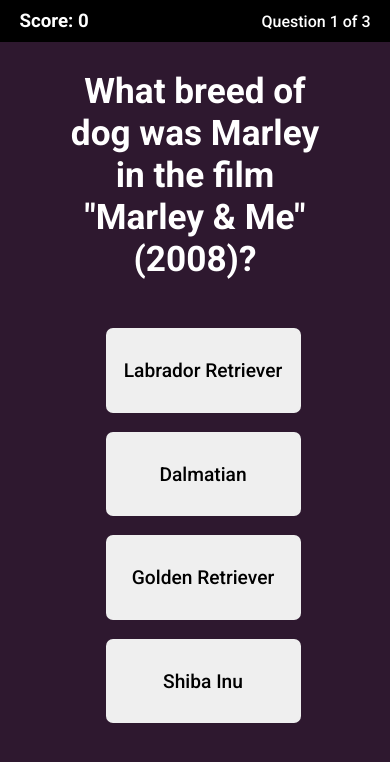
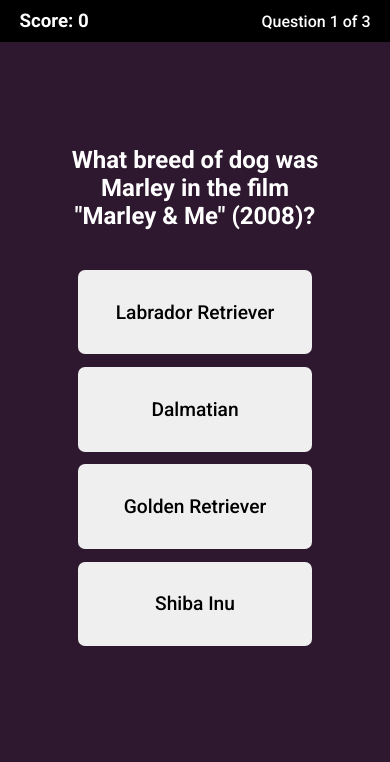
Before and after one commit to richhard6/QA-game, a plain HTML site: page game.html in a window 390 px wide. Drawn offline with Linux system fonts and the light colour scheme.

Commit message:
fixed some styles and variables name

```diff
--- a/game.html
+++ b/game.html
@@ -10,8 +10,6 @@
 
   <body>
     <main>
-      <section>
-
       <div id="top">
         <h3 class="score">Score: 0</h3>
 
@@ -21,17 +19,13 @@
       <progress id="timer" value="30" max="30"></progress>
 
       <div class="question-answer-container">
-
         <h2 class="question"></h2>
         <div class="answers-container"></div>
-
       </div>
 
       <div class="next-button-container">
         <button class="next-button hide">Next</button>
       </div>
-
-      </section>
     </main>
 
     <script src="./scripts/app.js"></script>
--- a/scripts/app.js
+++ b/scripts/app.js
@@ -21,21 +21,21 @@
 
 // --------------------------- QuerySelector ------------------------------------//
 
-const questionDOM = document.querySelector('.question');
+const question = document.querySelector('.question');
 
-const sectionDOM = document.querySelector('section');
+const main = document.querySelector('main');
 
-const answersDOM = document.querySelector('.answers-container');
+const answersContainer = document.querySelector('.answers-container');
 
 const scoreDOM = document.querySelector('.score');
 
 const nextButton = document.querySelector('.next-button');
 
-const questionNumberDOM = document.querySelector('.question-number');
+const questionNumber = document.querySelector('.question-number');
 
 const timerBar = document.querySelector('#timer');
 
-const QAContainerDOM = document.querySelector('.question-answer-container');
+const QAContainer = document.querySelector('.question-answer-container');
 
 // ----------------------------------------------------------------------//
 
@@ -45,7 +45,7 @@
   questionCounter++;
   nextButton.classList.add('hide');
 
-  QAContainerDOM.classList.remove('question-answer-container');
+  QAContainer.classList.remove('question-answer-container');
   nextButton.classList.remove('next-button-show');
 
   answered = false;
@@ -88,8 +88,8 @@
 
 //  Borra el contenido de la pregunta y respuesta
 const clearScreen = () => {
-  questionDOM.textContent = '';
-  answersDOM.innerHTML = '';
+  question.textContent = '';
+  answersContainer.innerHTML = '';
 };
 
 //  Renderiza pregunta
@@ -101,8 +101,8 @@
     timerBar.classList.add('hide');
   }
 
-  QAContainerDOM.classList.add('question-answer-container');
-  questionNumberDOM.textContent = `Question ${questionCounter + 1} of  ${
+  QAContainer.classList.add('question-answer-container');
+  questionNumber.textContent = `Question ${questionCounter + 1} of  ${
     data.length
   }`;
 
@@ -114,7 +114,7 @@
 
     //  Limpiamos pantalla y mostramos la pregunta
     clearScreen();
-    questionDOM.textContent = currentQuestion.question;
+    question.textContent = currentQuestion.question;
 
     //  Recorremos el array de respuestas
     for (let i = 0; i < currentQuestion.answers.length; i++) {
@@ -124,7 +124,7 @@
 
       button.classList.add('btn');
 
-      answersDOM.append(button);
+      answersContainer.append(button);
 
       button.addEventListener('click', (e) =>
         checkAnswer(e, currentQuestion.correct)
@@ -132,10 +132,10 @@
     }
   } else {
     //  En caso contrario, borrar odo y mostrar la pantalla final
-    sectionDOM.innerHTML = '';
+    main.innerHTML = '';
 
-    sectionDOM.style.display = 'flex';
-    sectionDOM.style.flexDirection = 'column';
+    main.style.display = 'flex';
+    main.style.flexDirection = 'column';
 
     const finalScore = document.createElement('h2');
     const scoreShow = document.createElement('h1');
@@ -146,8 +146,8 @@
     scoreShow.classList.add('final-score');
     finalScore.classList.add('score-text');
 
-    sectionDOM.append(finalScore);
-    sectionDOM.append(scoreShow);
+    main.append(finalScore);
+    main.append(scoreShow);
   }
 }
 
--- a/styles/styles.css
+++ b/styles/styles.css
@@ -35,13 +35,14 @@
 main {
   height: 100vh;
   background-color: #2e182f;
-}
-
-section {
-  height: 100vh;
   align-items: center;
   justify-content: center;
 }
+
+/* section {
+  height: 100vh;
+
+} */
 
 h2 {
   text-align: center;
@@ -71,7 +72,7 @@
   justify-content: center;
 
   display: flex;
-  width: 50%;
+  width: 60%;
   flex-wrap: wrap;
   margin-top: 2.5rem;
 }
@@ -142,18 +143,19 @@
   animation: entrance 0.5s ease-in-out;
 }
 
+.score-text {
+  font-size: 3rem;
+  margin-bottom: 2rem;
+}
+
 .final-score {
   font-size: 5rem;
-  color: yellow;
+  color: #fedc00;
 
   margin-top: 2.3rem;
   -webkit-animation: text-pop-up-top 0.5s cubic-bezier(0.25, 0.46, 0.45, 0.94)
     both;
   animation: text-pop-up-top 0.5s cubic-bezier(0.25, 0.46, 0.45, 0.94) both;
-}
-
-.score-text {
-  font-size: 3rem;
 }
 
 @media screen and (max-width: 700px) {
@@ -169,7 +171,8 @@
   }
 
   .answers-container > * {
-    margin-bottom: 0.7rem;
+    margin: 0;
+    margin-bottom: 0.8rem;
   }
 
   .btn {
@@ -180,3 +183,9 @@
     margin-top: 2.5rem;
   }
 }
+
+@media screen and (max-width: 504px) {
+  .question {
+    font-size: 1.5rem;
+  }
+}
--- a/styles/welcome.css
+++ b/styles/welcome.css
@@ -49,6 +49,10 @@
   transition: transform 1s ease;
 }
 
+.image-container > h3 {
+  margin-top: 0.5rem;
+}
+
 .image-container:hover {
   transform: scale(1.2);
 }
```
Lines whose indentation alone changed are shown as unchanged.
